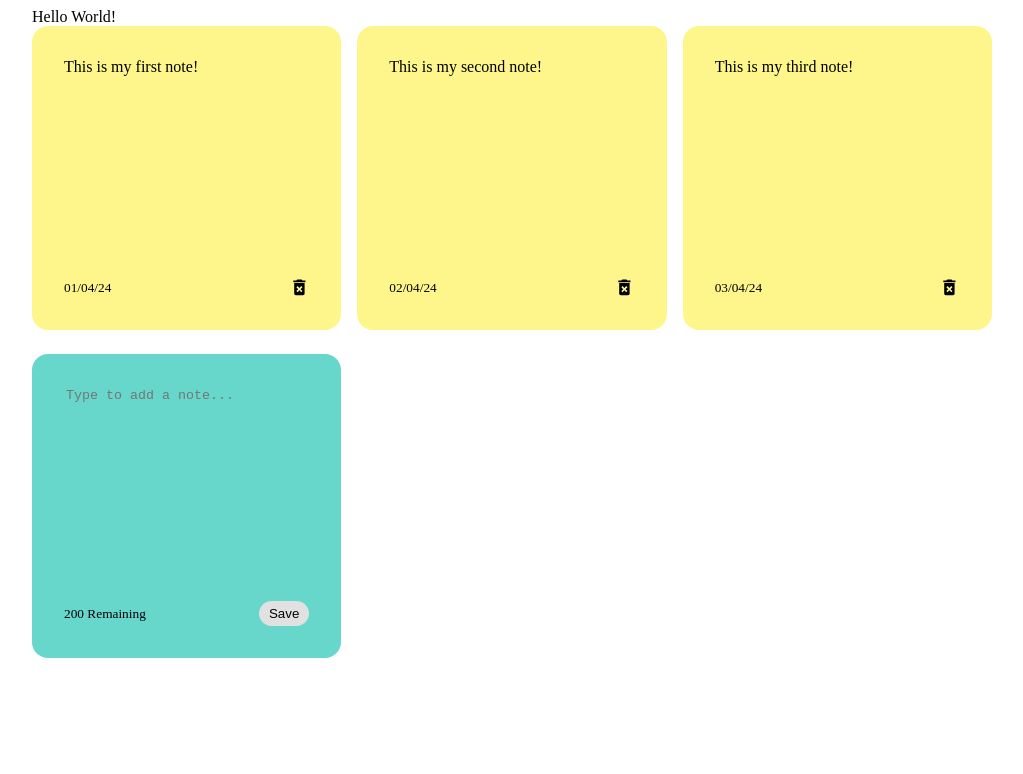
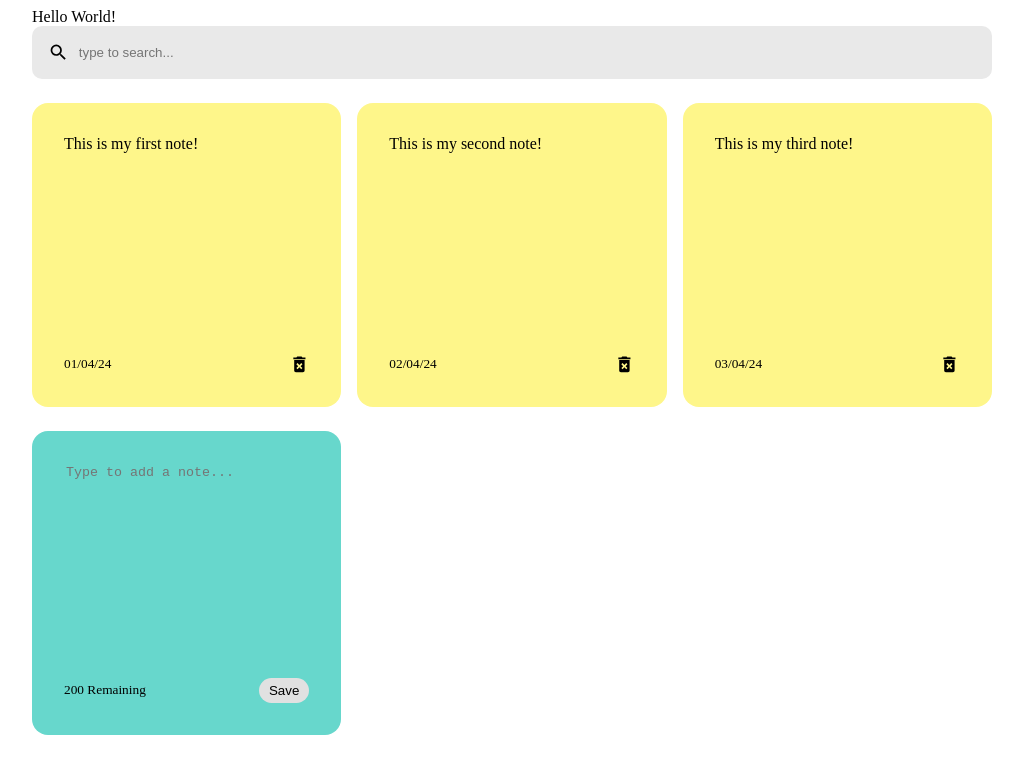
Before and after one commit to Yeonu-Kim/react_project, a React (Create React App) app in the folder memo_app/: page / in a window 1280 px wide. Shown: the top 774 px of the page, without its empty margins (128-1151 px from the left). Built offline with nearby package versions, Linux system fonts and the light colour scheme.

Commit message:
[feat] Make search function

```diff
--- a/memo_app/src/App.js
+++ b/memo_app/src/App.js
@@ -2,6 +2,7 @@ import { useState } from "react";
 import { nanoid } from 'nanoid';
 import NoteList from './components/NoteList';
 import stlyes from './App.module.css';
+import Search from './components/Search';
 
 const App = () => {
   const [notes, setNotes] = useState([
@@ -22,6 +23,8 @@ const App = () => {
     },
   ]);
 
+  const [searchText, setSearchText] = useState('');
+
   const addNote = (text) => {
     const date = new Date();
     const newNote = {
@@ -37,10 +40,15 @@ const App = () => {
     setNotes(notes.filter((note) => note.id !== id));
   }
 
+  const visibleNotes = notes.filter((note) => {
+    return note.text.toLowerCase().includes(searchText);
+  })
+
   return (
     <div className={stlyes.app}>
       Hello World!
-      <NoteList notes={notes} handleSave={addNote} handleDelete={deleteNote}/>
+      <Search handleSearchNote={setSearchText}/>
+      <NoteList notes={visibleNotes} handleSave={addNote} handleDelete={deleteNote}/>
     </div>
   );
 }
--- /dev/null
+++ b/memo_app/src/components/Search.js
@@ -0,0 +1,18 @@
+import React, { useState } from 'react';
+import { MdSearch } from 'react-icons/md';
+import style from './Search.module.css';
+
+const Search = ({ handleSearchNote }) => {
+    const handleTextChange = (event) => {
+        handleSearchNote(event.target.value);
+    }
+
+    return (
+        <div className={style.search}>
+            <MdSearch className={style.search_icon} size="1.3em" />
+            <input onChange={handleTextChange} className={style.search_input} type="text" placeholder="type to search..." />
+        </div>
+    )
+}
+
+export default Search;
--- /dev/null
+++ b/memo_app/src/components/Search.module.css
@@ -0,0 +1,18 @@
+.search {
+    display: flex;
+    align-items: center;
+    background-color: rgb(233, 233, 233);
+    border-radius: 10px;
+    padding: 1rem;
+    margin-bottom: 1.5rem;
+    gap: 0.5rem;
+}
+
+.search_input {
+    border: none;
+    background-color: transparent;
+}
+
+.search_input:focus {
+    outline: none;
+}
```
